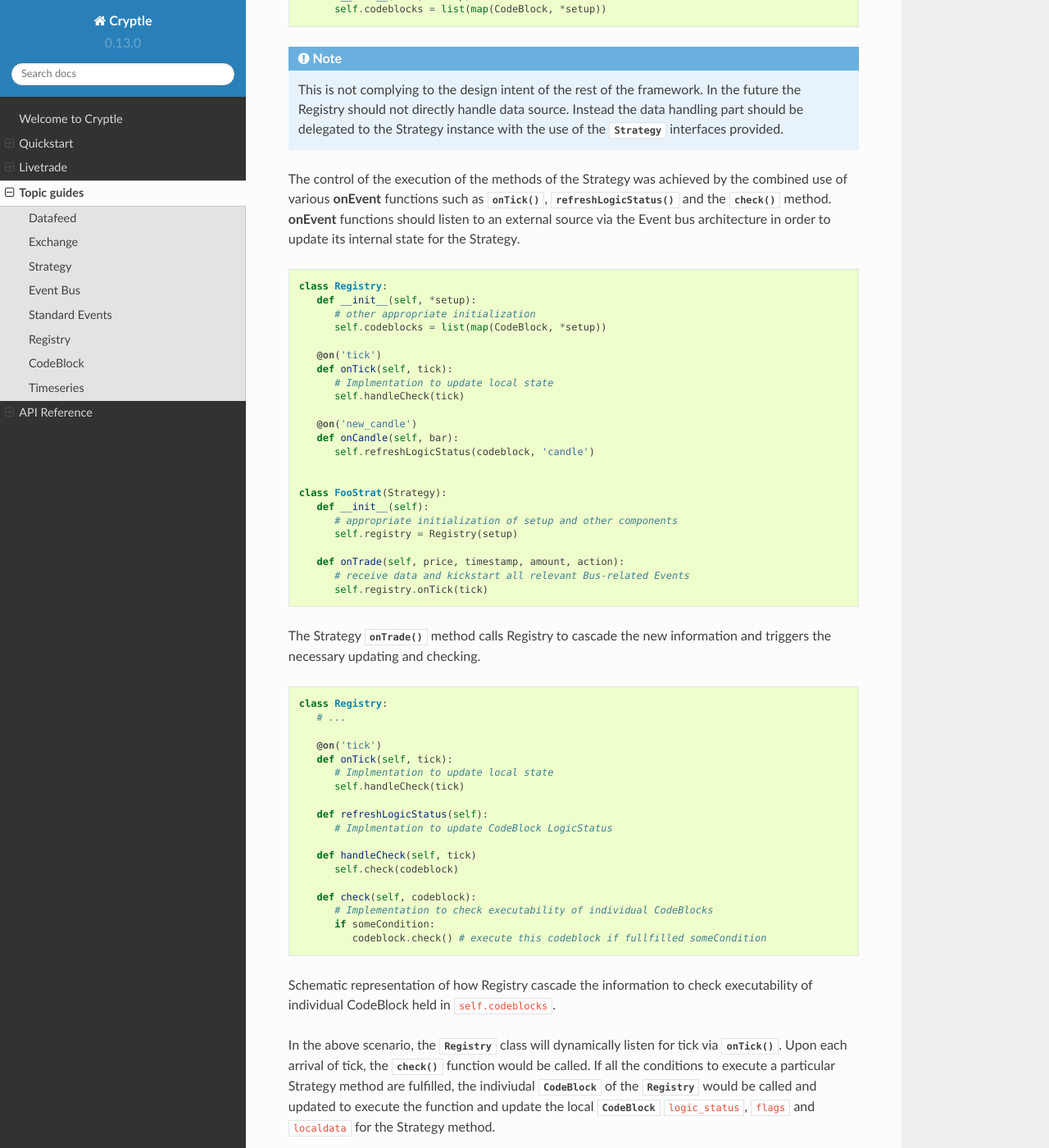
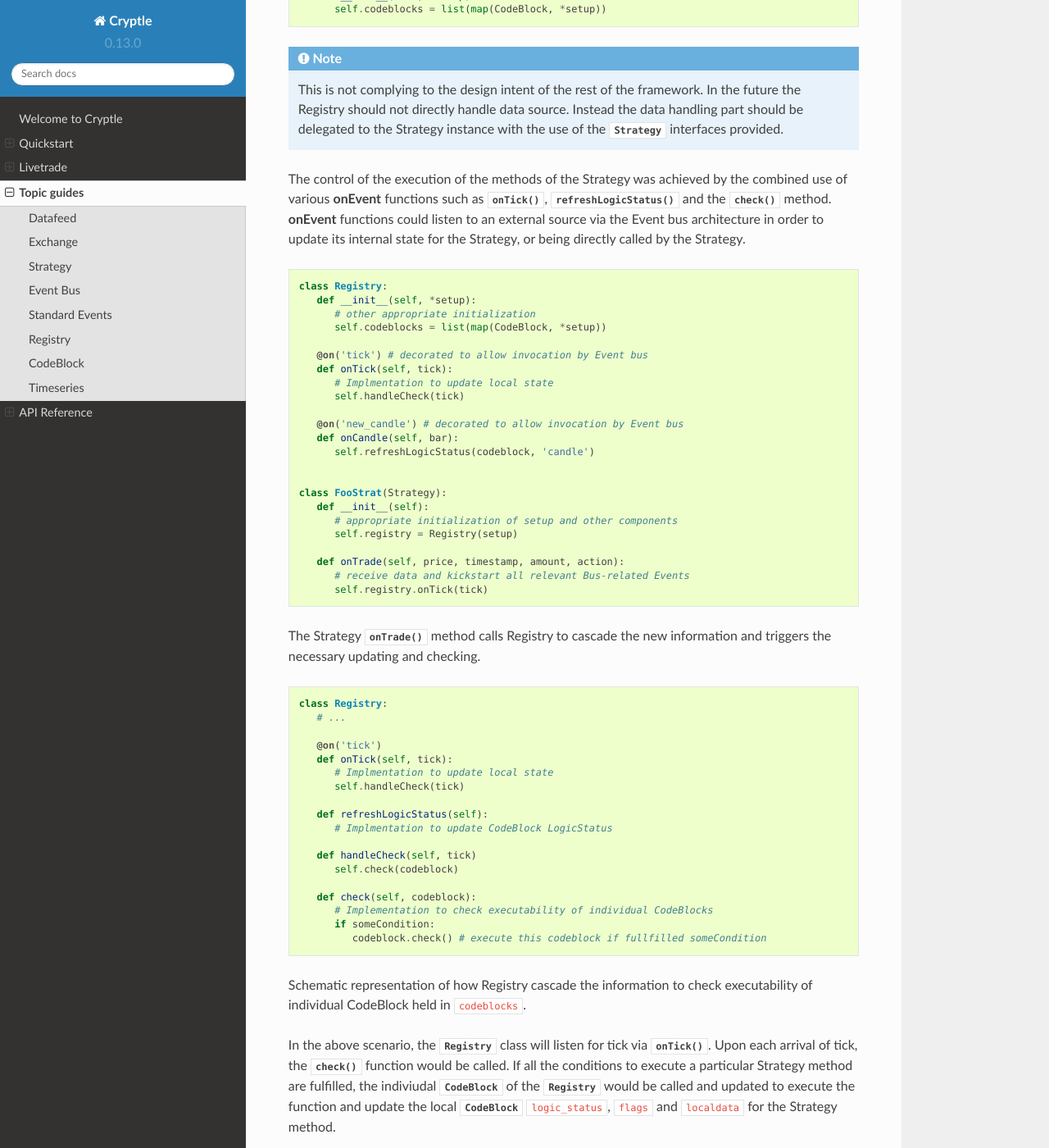
Before and after one commit to bridgelancer/cryptle_fork, a Sphinx documentation site: the page built from docs/guides.rst, in a window 1280 px wide and 1400 px high, scrolled down 7506 px. Shown: the whole window at 82% size. Built offline with Sphinx 7.4.7 and the Read the Docs theme 2.0.0, drawn with Linux system fonts in a browser that asks for light colours; some of the changed text lies outside the part shown.

Commit message:
This version of guides.rst should compile with serve-docs

```diff
--- a/docs/guides.rst
+++ b/docs/guides.rst
@@ -399,7 +399,6 @@
          self.codeblocks = list(map(CodeBlock, *setup))
 
 .. note::
-
    This is not complying to the design intent of the rest of the framework. In
    the future the Registry should not directly handle data source. Instead the
    data handling part should be delegated to the Strategy instance with the use
@@ -408,8 +407,9 @@
 The control of the execution of the methods of the Strategy was achieved by the
 combined use of various **onEvent** functions such as :meth:`~cryptle.registry.Registry.onTick`,
 :meth:`~cryptle.registry.Registry.refreshLogicStatus` and the :meth:`~cryptle.registry.Registry.check` method.
-**onEvent** functions should listen to an external source via the Event bus architecture in
-order to update its internal state for the Strategy.
+**onEvent** functions could listen to an external source via the Event bus architecture in
+order to update its internal state for the Strategy, or being directly called by
+the Strategy.
 
 .. code:: python
 
@@ -418,12 +418,12 @@
          # other appropriate initialization
          self.codeblocks = list(map(CodeBlock, *setup))
 
-      @on('tick')
+      @on('tick') # decorated to allow invocation by Event bus
       def onTick(self, tick):
          # Implmentation to update local state
          self.handleCheck(tick)
 
-      @on('new_candle')
+      @on('new_candle') # decorated to allow invocation by Event bus
       def onCandle(self, bar):
          self.refreshLogicStatus(codeblock, 'candle')
 
@@ -462,9 +462,9 @@
             codeblock.check() # execute this codeblock if fullfilled someCondition
 
 Schematic representation of how Registry cascade the information to check
-executability of individual CodeBlock held in ``self.codeblocks``.
+executability of individual CodeBlock held in ``codeblocks``.
 
-In the above scenario, the :class:`Registry` class will dynamically listen
+In the above scenario, the :class:`Registry` class will listen
 for tick via :meth:`~cryptle.registry.Registry.onTick`. Upon each arrival of tick, the
 :meth:`~cryptle.registry.Registry.check` function would be called. If all the
 conditions to execute a particular Strategy method are fulfilled, the indiviudal
```
Also changed, not shown: other parts of docs/guides.rst (+2 -1 lines).
